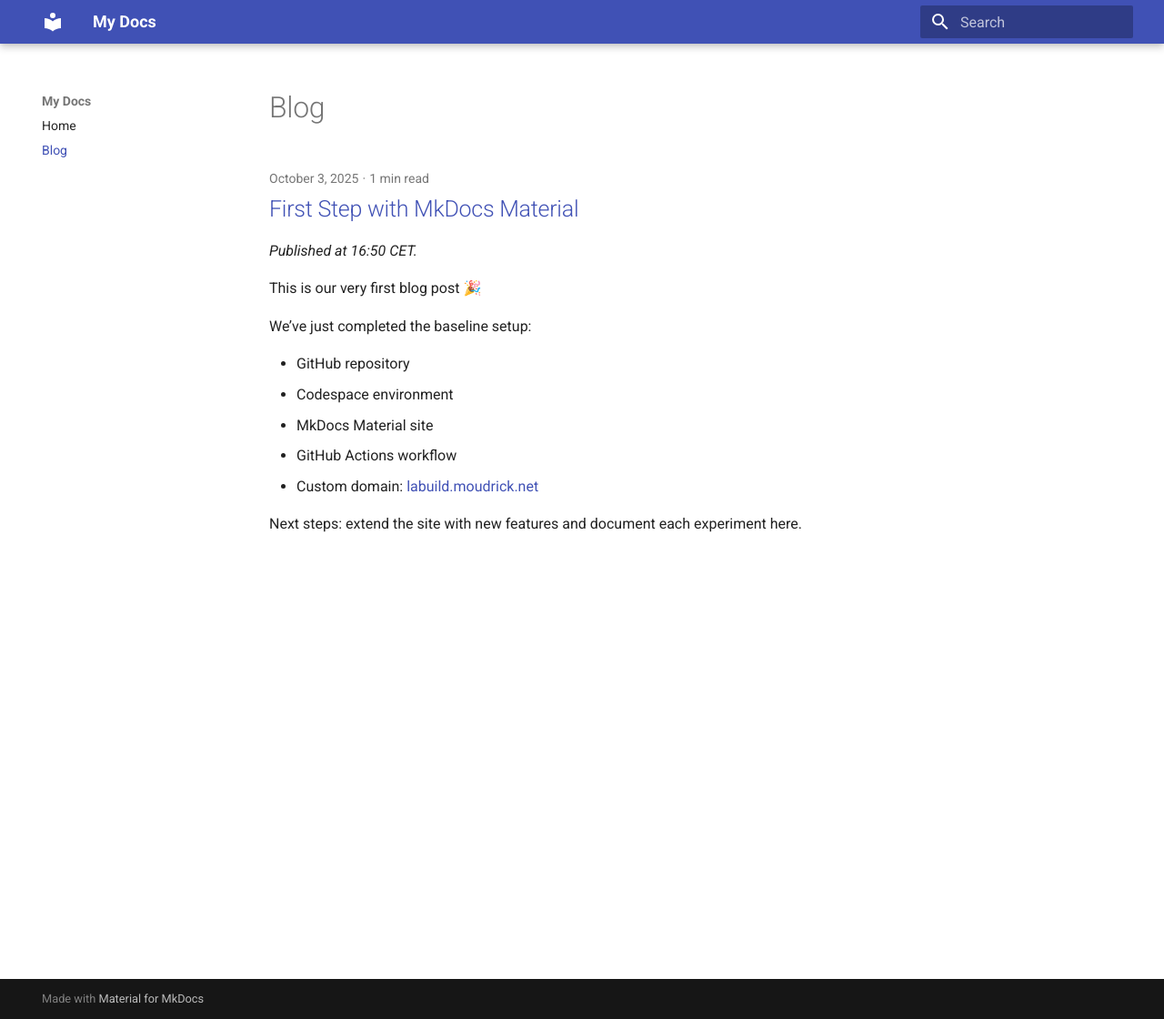
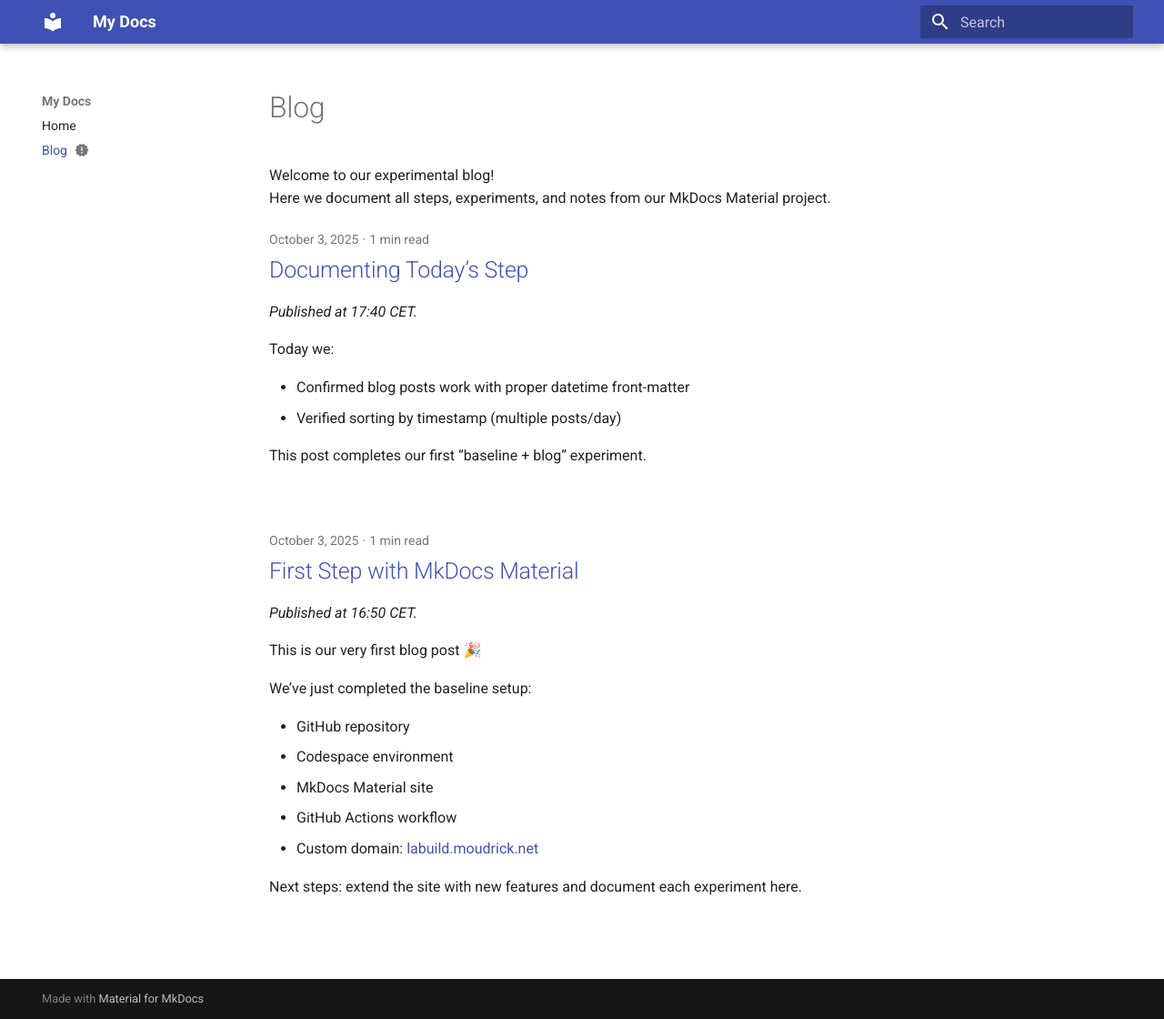
Before and after one commit to marynadevops/marynadevops.github.io, an MkDocs documentation site: the page built from docs/blog/index.md, in a window 1280 px wide and 1120 px high. Shown: the whole window at 91% size. Built offline with MkDocs 1.6.1 and Material for MkDocs 9.7.7, drawn with Linux system fonts in a browser that asks for light colours.

Commit message:
second post

```diff
--- a/docs/blog/index.md
+++ b/docs/blog/index.md
@@ -1 +1,10 @@
+---
+status: new
+---
+
 # Blog
+
+Welcome to our experimental blog!
+Here we document all steps, experiments, and notes from our MkDocs Material project.
+
+<!-- Blog plugin will automatically insert posts below -->
--- a/mkdocs.yml
+++ b/mkdocs.yml
@@ -5,6 +5,13 @@ theme:
 plugins:
   - search
   - blog
+  - rss:
+      match_path: blog/posts/.*
+      date_from_meta:
+        as_creation: date
+      categories:
+        - categories
+        - tags
 
 extra:
   blog:
```
Also changed, not shown: docs/blog/posts/2025-10-03-second-step.md (added, +13 -0 lines), docs/blog/posts/2025-10-03-first-step.md (renamed from docs/blog/posts/2025-10-03-16-50-first-step.md).
